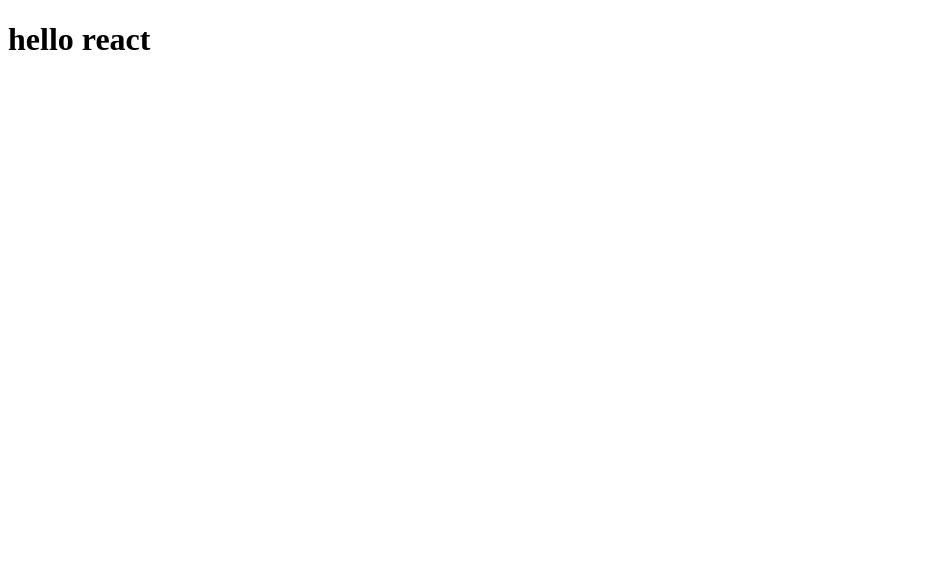
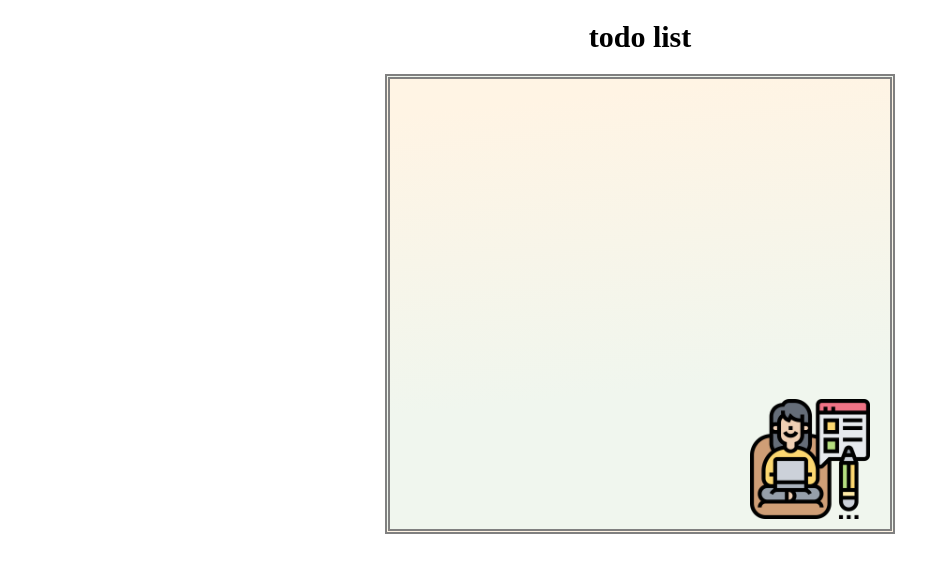
Before and after one commit to bhaktishinde2388/todo-app, a React app: page / in a window 1280 px wide. Shown: the whole page, without its empty margins (0-949 px from the left). Built offline with nearby package versions, Linux system fonts and the light colour scheme; a web font is replaced by a local one.

Commit message:
structure of todo container is created

```diff
--- a/public/index.html
+++ b/public/index.html
@@ -4,6 +4,12 @@
     <meta charset="UTF-8">
     <meta name="viewport" content="width=device-width, initial-scale=1.0">
     <title>Document</title>
+    <style>
+
+       @import url('https://fonts.googleapis.com/css2?family=Playwrite+ES+Deco:wght@100..400&family=Playwrite+US+Modern:wght@100..400&display=swap');
+</style>
+
+    </style>
 </head>
 <body>
     <div id="root"></div>
--- a/src/views/Home/Home.css
+++ b/src/views/Home/Home.css
@@ -0,0 +1,29 @@
+.heading
+{
+    text-align: center;
+    font-family: "Playwrite ES Deco", cursive;
+    font-optical-sizing: auto;
+    font-weight: weight;
+    font-style: normal;
+    font-size: 30px;
+
+}
+.todo-container
+{
+
+    height: 450px;
+    width: 500px;
+    margin: 10px auto;
+    background-image: linear-gradient( 174.2deg,  rgba(255,244,228,1) 7.1%, rgba(240,246,238,1) 67.4% );
+    border: 5px double gray;
+    display: flex;
+    position: relative;
+}
+.check-icon
+{
+    position: absolute;
+    bottom: 10px;
+    right: 20px;
+    height: 120px;
+
+}
--- a/src/views/Home/Home.js
+++ b/src/views/Home/Home.js
@@ -1,10 +1,14 @@
+import "./Home.css"
+import CheckIcon from "./icons/checklist.png"
 function Home()
 {
     return(
         <>
-        <h1>
-            hello react
-        </h1>
+        <h1 className="heading"> todo list</h1>
+        <div className="todo-container">
+
+          <img className="check-icon" src={CheckIcon}/>
+        </div>
         </>
     )
 }
```
Also changed, not shown: src/views/Home/icons/checklist.png (added).
